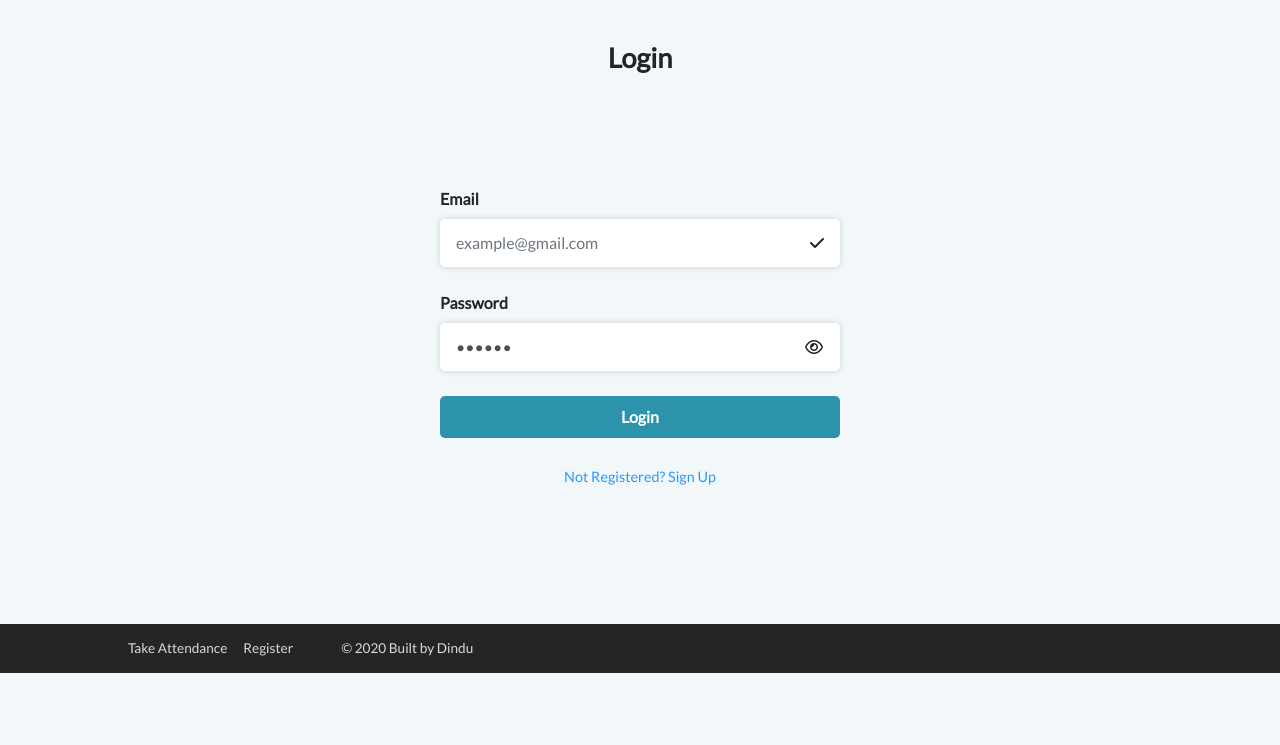
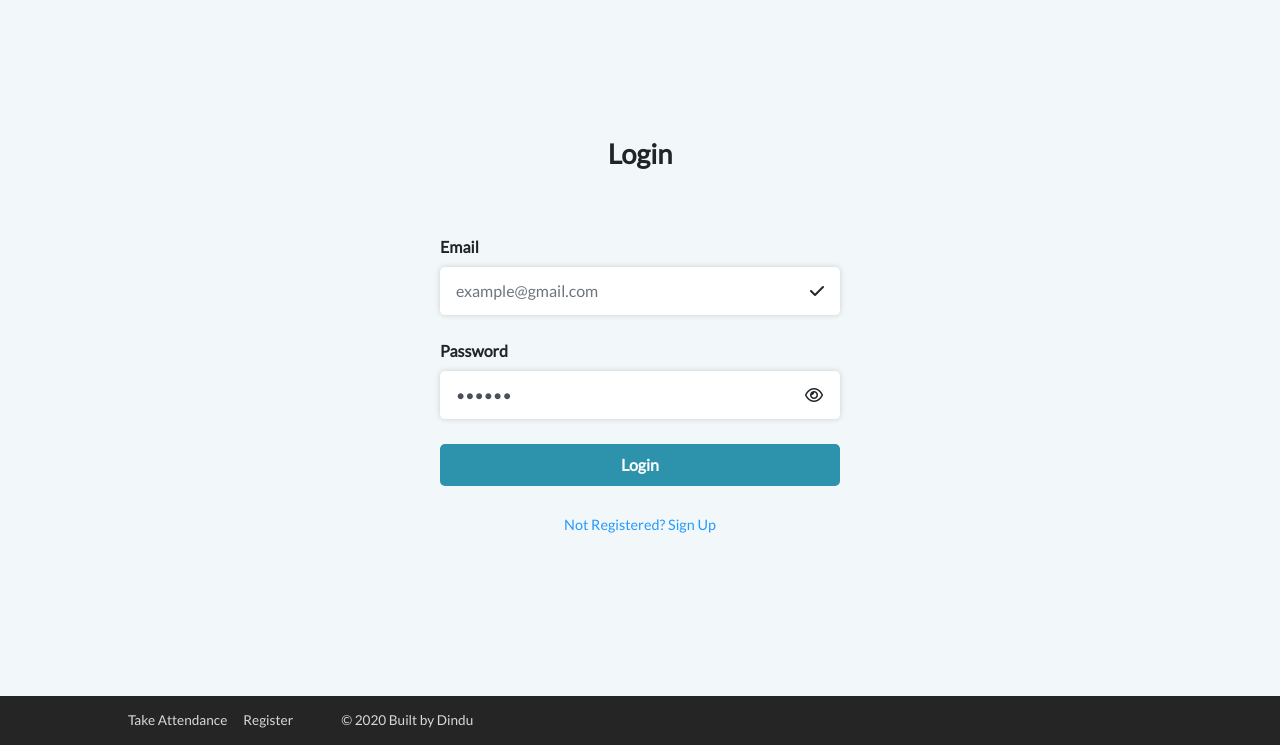
Before and after one commit to Dindu5/interview, a plain HTML site: page index.html in a window 1280 px wide. Shown: the part 62-807 px from the top of the page. Drawn offline with Linux system fonts and the light colour scheme.

Commit message:
added files

```diff
--- a/index.html
+++ b/index.html
@@ -13,7 +13,7 @@
 </head>
 
 <body>
-    <nav class="navbar navbar-expand-sm navbar-dark bg-dark">
+    <nav class="navbar navbar-expand-sm navbar-dark bg-dark mb-5">
         <a class="navbar-brand" href="#">Attendance Systems</a>
         <button class="navbar-toggler d-lg-none" type="button" data-toggle="collapse" data-target="#collapsibleNavId"
             aria-controls="collapsibleNavId" aria-expanded="false" aria-label="Toggle navigation">
@@ -34,10 +34,10 @@
 
         </div>
     </nav>
-    <div class="main_box">
+    <div class="main_box my-5 py-5">
         <h2 class="main_heading text-center">Login</h2>
         <div class="log_form">
-            <form action="" class="my-5 py-5">
+            <form action="" class="my-5">
                 <div class="form-group mb-4">
                     <label>Email</label>
                     <input type="email" class="form-control" placeholder="example@gmail.com" aria-describedby="helpId">
```
